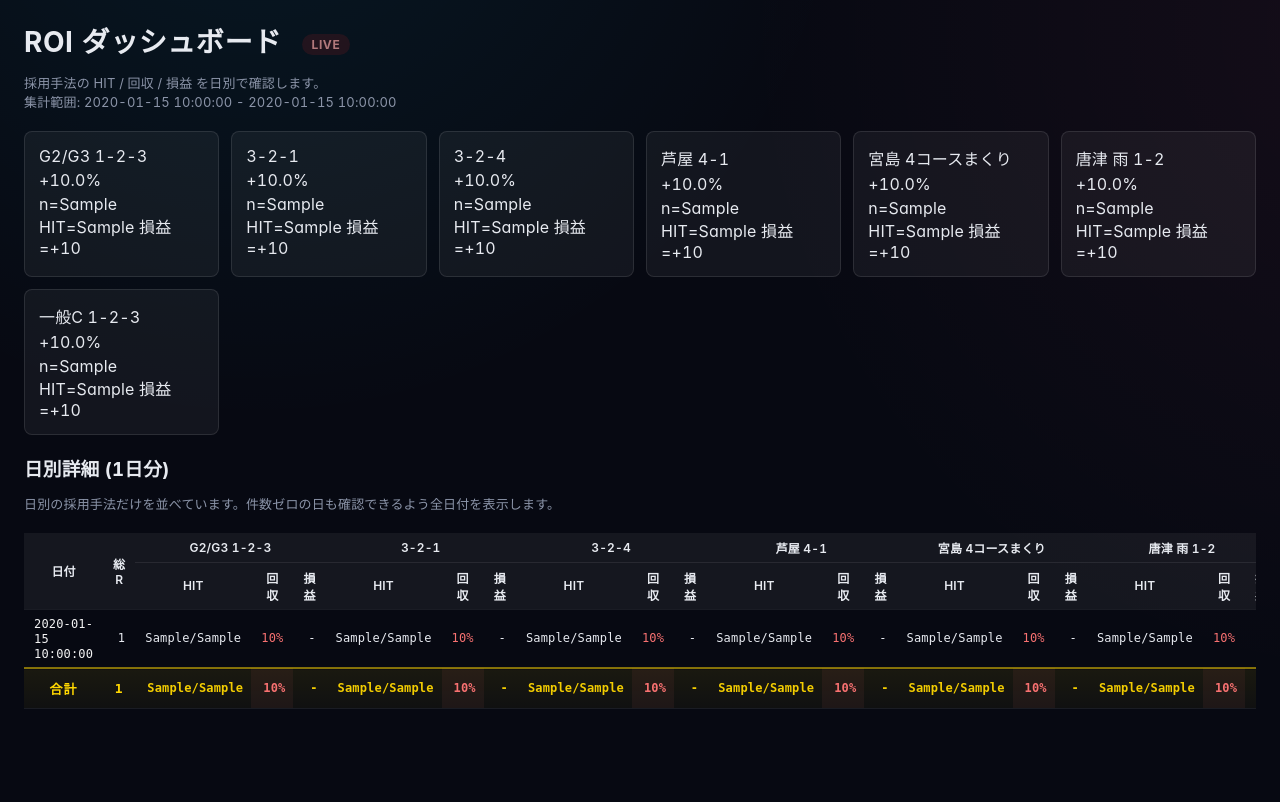
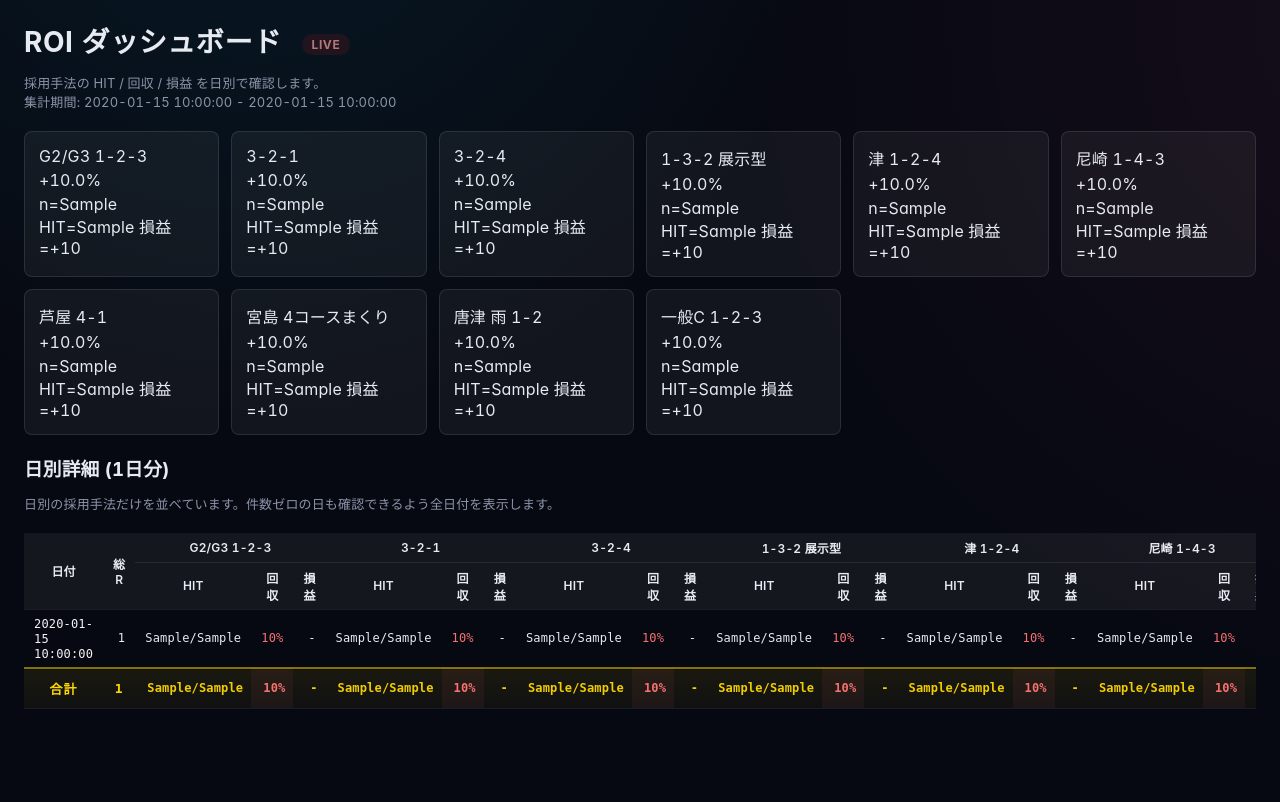
Before and after one commit to tsuyoshiyasuda0105/boatrace-analysis, a Flask app: template src/web/templates/member_strategy_v2.html in a window 1280 px wide. Shown: the part 75-877 px from the top of the page. Run offline with Flask 3, Linux system fonts and the light colour scheme; the template is opened without the code that fills it: most values are stand-ins (such as "Sample title", 1, 10 or a date in 2020); some libraries are stand-ins or nearby versions.

Commit message:
Fix ROI fallback template strategy list

```diff
--- a/src/web/templates/member_strategy_v2.html
+++ b/src/web/templates/member_strategy_v2.html
@@ -1,9 +1,22 @@
 {% extends "base.html" %}
-{% block title %}ROIダッシュボード{% endblock %}
+{% block title %}ROI ダッシュボード{% endblock %}
 
 {% block head_extra %}
   <meta http-equiv="refresh" content="180">
 {% endblock %}
+
+{% set strategies = [
+  ('g23_optb_tri', 'G2/G3 1-2-3'),
+  ('boat3_321_tri', '3-2-1'),
+  ('boat3_324_tri', '3-2-4'),
+  ('tri132_a12_tri', '1-3-2 展示型'),
+  ('tsu_124_tri', '津 1-2-4'),
+  ('amagasaki_143_tri', '尼崎 1-4-3'),
+  ('ashiya_boat4_exa', '芦屋 4-1'),
+  ('miyajima_boat4_tri', '宮島 4コースまくり'),
+  ('karatsu_rain_exa', '唐津 雨 1-2'),
+  ('general_c_tri', '一般C 1-2-3')
+] %}
 
 {% macro roi_cell(value) -%}
   <td class="num {% if value is not none and value >= 100 %}pos{% elif value is not none %}neg{% endif %}">
@@ -22,45 +35,20 @@
   <h2>ROI ダッシュボード <span class="live-indicator">LIVE</span></h2>
   <p class="dashboard-hint">
     採用手法の HIT / 回収 / 損益 を日別で確認します。<br>
-    集計範囲: {{ from_date }} - {{ to_date }}
+    集計期間: {{ from_date }} - {{ to_date }}
   </p>
 
   <section class="summary-grid" style="margin-bottom:16px;">
+    {% for key, label in strategies %}
     <article class="summary-card">
-      <div class="summary-label">G2/G3 1-2-3</div>
-      <div class="summary-roi">{% if totals.g23_optb_tri_recovery is not none %}{{ '%+.1f' | format(totals.g23_optb_tri_recovery - 100) }}%{% else %}-{% endif %}</div>
-      <div class="summary-sub">n={{ totals.g23_optb_tri_bets }} HIT={{ totals.g23_optb_tri_hits }} 損益={{ totals.g23_optb_tri_profit | signed_comma }}</div>
+      <div class="summary-label">{{ label }}</div>
+      <div class="summary-roi">
+        {% set recovery = totals[key ~ '_recovery'] %}
+        {% if recovery is not none %}{{ '%+.1f' | format(recovery - 100) }}%{% else %}-{% endif %}
+      </div>
+      <div class="summary-sub">n={{ totals[key ~ '_bets'] }} HIT={{ totals[key ~ '_hits'] }} 損益={{ totals[key ~ '_profit'] | signed_comma }}</div>
     </article>
-    <article class="summary-card">
-      <div class="summary-label">3-2-1</div>
-      <div class="summary-roi">{% if totals.boat3_321_tri_recovery is not none %}{{ '%+.1f' | format(totals.boat3_321_tri_recovery - 100) }}%{% else %}-{% endif %}</div>
-      <div class="summary-sub">n={{ totals.boat3_321_tri_bets }} HIT={{ totals.boat3_321_tri_hits }} 損益={{ totals.boat3_321_tri_profit | signed_comma }}</div>
-    </article>
-    <article class="summary-card">
-      <div class="summary-label">3-2-4</div>
-      <div class="summary-roi">{% if totals.boat3_324_tri_recovery is not none %}{{ '%+.1f' | format(totals.boat3_324_tri_recovery - 100) }}%{% else %}-{% endif %}</div>
-      <div class="summary-sub">n={{ totals.boat3_324_tri_bets }} HIT={{ totals.boat3_324_tri_hits }} 損益={{ totals.boat3_324_tri_profit | signed_comma }}</div>
-    </article>
-    <article class="summary-card">
-      <div class="summary-label">芦屋 4-1</div>
-      <div class="summary-roi">{% if totals.ashiya_boat4_exa_recovery is not none %}{{ '%+.1f' | format(totals.ashiya_boat4_exa_recovery - 100) }}%{% else %}-{% endif %}</div>
-      <div class="summary-sub">n={{ totals.ashiya_boat4_exa_bets }} HIT={{ totals.ashiya_boat4_exa_hits }} 損益={{ totals.ashiya_boat4_exa_profit | signed_comma }}</div>
-    </article>
-    <article class="summary-card">
-      <div class="summary-label">宮島 4コースまくり</div>
-      <div class="summary-roi">{% if totals.miyajima_boat4_tri_recovery is not none %}{{ '%+.1f' | format(totals.miyajima_boat4_tri_recovery - 100) }}%{% else %}-{% endif %}</div>
-      <div class="summary-sub">n={{ totals.miyajima_boat4_tri_bets }} HIT={{ totals.miyajima_boat4_tri_hits }} 損益={{ totals.miyajima_boat4_tri_profit | signed_comma }}</div>
-    </article>
-    <article class="summary-card">
-      <div class="summary-label">唐津 雨 1-2</div>
-      <div class="summary-roi">{% if totals.karatsu_rain_exa_recovery is not none %}{{ '%+.1f' | format(totals.karatsu_rain_exa_recovery - 100) }}%{% else %}-{% endif %}</div>
-      <div class="summary-sub">n={{ totals.karatsu_rain_exa_bets }} HIT={{ totals.karatsu_rain_exa_hits }} 損益={{ totals.karatsu_rain_exa_profit | signed_comma }}</div>
-    </article>
-    <article class="summary-card">
-      <div class="summary-label">一般C 1-2-3</div>
-      <div class="summary-roi">{% if totals.general_c_tri_recovery is not none %}{{ '%+.1f' | format(totals.general_c_tri_recovery - 100) }}%{% else %}-{% endif %}</div>
-      <div class="summary-sub">n={{ totals.general_c_tri_bets }} HIT={{ totals.general_c_tri_hits }} 損益={{ totals.general_c_tri_profit | signed_comma }}</div>
-    </article>
+    {% endfor %}
   </section>
 
   <section class="daily-table-section">
@@ -74,68 +62,36 @@
           <tr>
             <th rowspan="2">日付</th>
             <th rowspan="2">総R</th>
-            <th colspan="3">G2/G3 1-2-3</th>
-            <th colspan="3">3-2-1</th>
-            <th colspan="3">3-2-4</th>
-            <th colspan="3">芦屋 4-1</th>
-            <th colspan="3">宮島 4コースまくり</th>
-            <th colspan="3">唐津 雨 1-2</th>
-            <th colspan="3">一般C 1-2-3</th>
+            {% for _, label in strategies %}
+            <th colspan="3">{{ label }}</th>
+            {% endfor %}
             <th rowspan="2">詳細</th>
           </tr>
           <tr>
-            {% for _ in range(7) %}
+            {% for _ in strategies %}
             <th>HIT</th><th>回収</th><th>損益</th>
             {% endfor %}
           </tr>
         </thead>
         <tbody>
           {% for r in rows %}
-          {% set has_signal =
-            (r.g23_optb_tri_bets and r.g23_optb_tri_bets > 0) or
-            (r.boat3_321_tri_bets and r.boat3_321_tri_bets > 0) or
-            (r.boat3_324_tri_bets and r.boat3_324_tri_bets > 0) or
-            (r.ashiya_boat4_exa_bets and r.ashiya_boat4_exa_bets > 0) or
-            (r.miyajima_boat4_tri_bets and r.miyajima_boat4_tri_bets > 0) or
-            (r.karatsu_rain_exa_bets and r.karatsu_rain_exa_bets > 0) or
-            (r.general_c_tri_bets and r.general_c_tri_bets > 0)
-          %}
-          <tr class="{% if has_signal %}has-l4{% endif %}">
+          {% set ns = namespace(has_signal=false) %}
+          {% for key, _ in strategies %}
+            {% if r[key ~ '_bets'] and r[key ~ '_bets'] > 0 %}
+              {% set ns.has_signal = true %}
+            {% endif %}
+          {% endfor %}
+          <tr class="{% if ns.has_signal %}has-l4{% endif %}">
             <td class="date-cell"><span class="date-text">{{ r.date }}</span></td>
             <td class="num">{{ r.n_total }}</td>
-
-            <td class="num">{{ r.g23_optb_tri_hits }}/{{ r.g23_optb_tri_bets }}</td>
-            {{ roi_cell(r.g23_optb_tri_recovery) }}
-            {{ profit_cell(r.g23_optb_tri_profit, r.g23_optb_tri_bets) }}
-
-            <td class="num">{{ r.boat3_321_tri_hits }}/{{ r.boat3_321_tri_bets }}</td>
-            {{ roi_cell(r.boat3_321_tri_recovery) }}
-            {{ profit_cell(r.boat3_321_tri_profit, r.boat3_321_tri_bets) }}
-
-            <td class="num">{{ r.boat3_324_tri_hits }}/{{ r.boat3_324_tri_bets }}</td>
-            {{ roi_cell(r.boat3_324_tri_recovery) }}
-            {{ profit_cell(r.boat3_324_tri_profit, r.boat3_324_tri_bets) }}
-
-            <td class="num">{{ r.ashiya_boat4_exa_hits }}/{{ r.ashiya_boat4_exa_bets }}</td>
-            {{ roi_cell(r.ashiya_boat4_exa_recovery) }}
-            {{ profit_cell(r.ashiya_boat4_exa_profit, r.ashiya_boat4_exa_bets) }}
-
-            <td class="num">{{ r.miyajima_boat4_tri_hits }}/{{ r.miyajima_boat4_tri_bets }}</td>
-            {{ roi_cell(r.miyajima_boat4_tri_recovery) }}
-            {{ profit_cell(r.miyajima_boat4_tri_profit, r.miyajima_boat4_tri_bets) }}
-
-            <td class="num">{{ r.karatsu_rain_exa_hits }}/{{ r.karatsu_rain_exa_bets }}</td>
-            {{ roi_cell(r.karatsu_rain_exa_recovery) }}
-            {{ profit_cell(r.karatsu_rain_exa_profit, r.karatsu_rain_exa_bets) }}
-
-            <td class="num">{{ r.general_c_tri_hits }}/{{ r.general_c_tri_bets }}</td>
-            {{ roi_cell(r.general_c_tri_recovery) }}
-            {{ profit_cell(r.general_c_tri_profit, r.general_c_tri_bets) }}
-
+            {% for key, _ in strategies %}
+            <td class="num">{{ r[key ~ '_hits'] }}/{{ r[key ~ '_bets'] }}</td>
+            {{ roi_cell(r[key ~ '_recovery']) }}
+            {{ profit_cell(r[key ~ '_profit'], r[key ~ '_bets']) }}
+            {% endfor %}
             <td class="detail-cell">
               <a href="{{ url_for('races', date=r.date) }}"
-                 class="detail-btn {% if not has_signal %}detail-btn-muted{% endif %}"
-                 title="この日のレース一覧">
+                 class="detail-btn {% if not ns.has_signal %}detail-btn-muted{% endif %}">
                 全R →
               </a>
             </td>
```
Also changed, not shown: other parts of src/web/templates/member_strategy_v2.html (+5 -29 lines).
